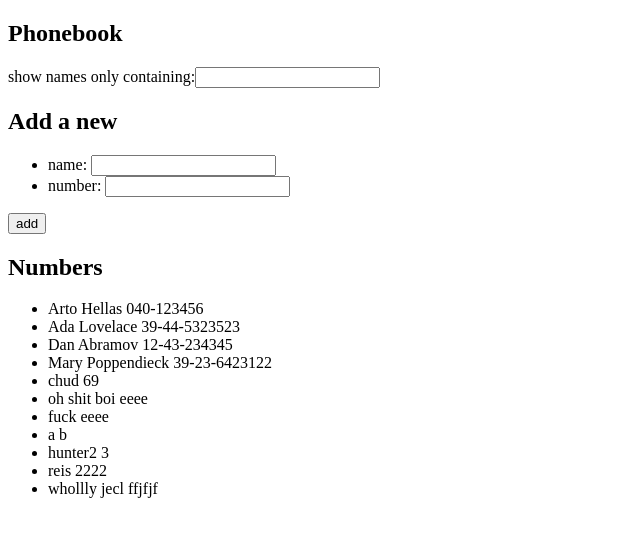
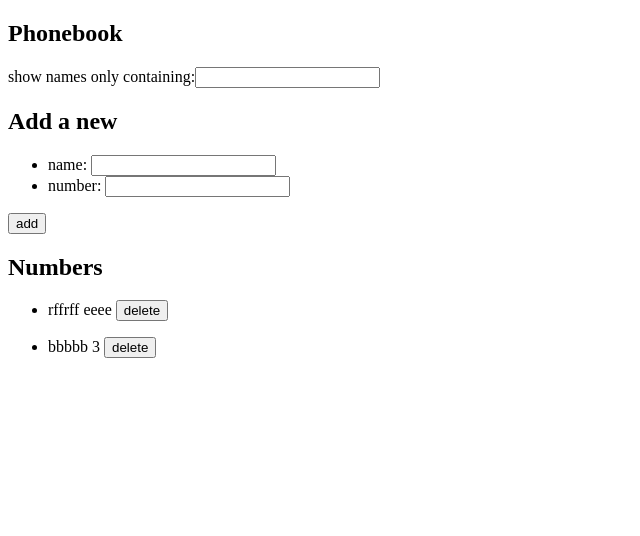
Before and after one commit to kp5431/FullStackOpen, a React (Create React App) app in the folder part2/phonebook/: page / in a window 1280 px wide. Shown: the top 536 px of the page, without its empty margins (0-640 px from the left). Built offline with nearby package versions, Linux system fonts and the light colour scheme; data requests are answered from the project's data file.

Commit message:
Exercise 2.17 complete

```diff
--- a/part2/phonebook/db.json
+++ b/part2/phonebook/db.json
@@ -1,59 +1,14 @@
 {
   "persons": [
     {
-      "name": "Arto Hellas",
-      "number": "040-123456",
+      "name": "rffrff",
+      "number": "eeee",
       "id": 1
     },
     {
-      "name": "Ada Lovelace",
-      "number": "39-44-5323523",
+      "name": "bbbbb",
+      "number": "3",
       "id": 2
-    },
-    {
-      "name": "Dan Abramov",
-      "number": "12-43-234345",
-      "id": 3
-    },
-    {
-      "name": "Mary Poppendieck",
-      "number": "39-23-6423122",
-      "id": 4
-    },
-    {
-      "name": "chud",
-      "number": "69",
-      "id": 5
-    },
-    {
-      "name": "oh shit boi",
-      "number": "eeee",
-      "id": 6
-    },
-    {
-      "name": "fuck",
-      "number": "eeee",
-      "id": 7
-    },
-    {
-      "name": "a",
-      "number": "b",
-      "id": 8
-    },
-    {
-      "name": "hunter2",
-      "number": "3",
-      "id": 9
-    },
-    {
-      "name": "reis",
-      "number": "2222",
-      "id": 10
-    },
-    {
-      "name": "whollly jecl",
-      "number": "ffjfjf",
-      "id": 11
     }
   ]
 }
--- a/part2/phonebook/src/App.js
+++ b/part2/phonebook/src/App.js
@@ -114,6 +114,24 @@ const App = () => {
     ? persons.filter(person => person.name.toLowerCase().includes(searchStr.toLowerCase()))
     : persons
 
+  /*
+  this function tells the backend to remove
+  a person object
+  */
+  const handleDeletion = (id) => {
+    const personToDelete = persons.find(person => person.id === id)
+    if(window.confirm(`Are you sure you want to remove ${personToDelete.name}?`)){
+      personService
+      .del(id).then(() => {
+        setPersons(persons.filter(person => person.id !== id))
+      })
+      .catch(error => {
+        alert(`the person '${personToDelete.name} was already removed from the server'`)
+        console.log(error)
+      })
+    }
+  }
+
   return (
     <div>
       <h2>Phonebook</h2>
@@ -127,7 +145,7 @@ const App = () => {
       <h2>Numbers</h2>
       <ul>
         {peopleToShow.map(person =>
-          <Person key={person.name} content={person}/>
+          <Person key={person.name} content={person} clickHandler={() => handleDeletion(person.id)}/>
           )} {/* generate a list of people in the html of the page */}
       </ul>
     </div>
--- a/part2/phonebook/src/Person.js
+++ b/part2/phonebook/src/Person.js
@@ -1,6 +1,8 @@
-const Person = ({content}) => {
+const Person = ({content, clickHandler}) => {
     return (
-      <li>{content.name} {content.number}</li>
+      <li>
+        <p>{content.name} {content.number} <button onClick={clickHandler}>delete</button></p>
+      </li>
     )
   }
 
--- a/part2/phonebook/src/services/persons.js
+++ b/part2/phonebook/src/services/persons.js
@@ -30,10 +30,20 @@ const update = (id, newPersonVersion) => {
     return request.then(resp => resp.data)
 }
 
+/*
+This function deletes a person object
+out of the database
+*/
+const del = (id) => {
+    const request = axios.delete(`${baseUrl}/${id}`)
+    return request.then(resp => resp.data)
+}
+
 const personService = {
     getAll,
     create,
-    update
+    update,
+    del
 }
 
 export default personService
```
